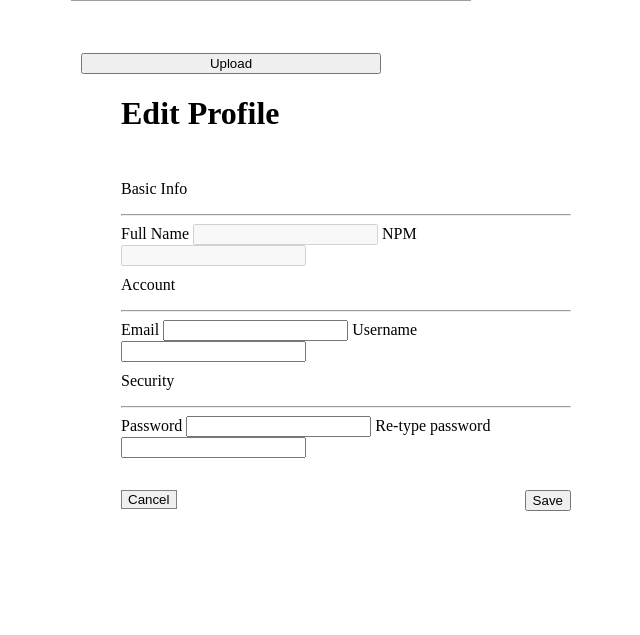
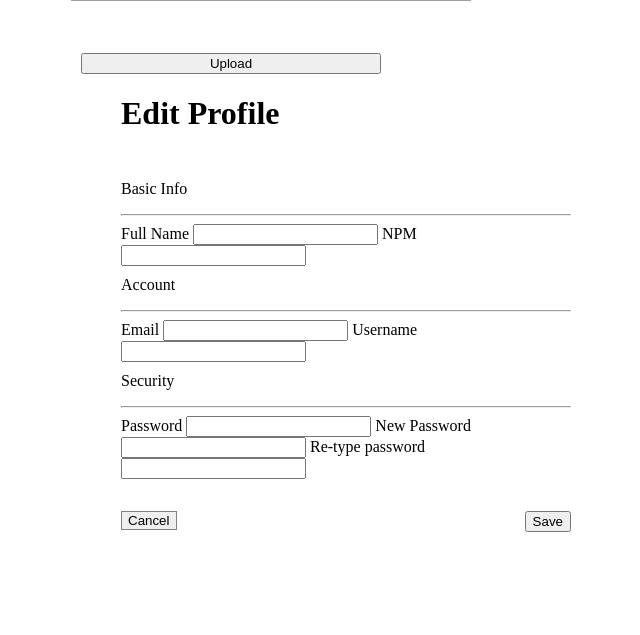
Before and after one commit to ahmadf20/ruangkelas, a CodeIgniter app: the page made by application/views/edit_profile.php in a window 1280 px wide. Shown: the part 476-1111 px from the top of the page, without its empty margins (57-697 px from the left). Before the commit the page ends 987 px from the top, so only its background shows below. Run offline with CodeIgniter, Linux system fonts and the light colour scheme; data that the repository does not hold is empty; grey boxes are pictures that could not be loaded.

Commit message:
Edit profile (username, email, password)

```diff
--- a/application/views/edit_profile.php
+++ b/application/views/edit_profile.php
@@ -15,18 +15,18 @@
         </div>
         <div class="col">
             <div style="padding-left: 50px;">
-                <div class="" style="max-width: 450px;">
-                    <form action="<?php echo base_url('EditProfile') ?>" method="post" enctype="multipart/form-data">
-                        <h1 style=" margin-bottom: 3rem;" class="text-primary">Edit Profile </h3>
+                    <div class="" style="max-width: 450px;">
+                            <form action="<?php echo base_url('EditProfile/save_password') ?>" method="post" enctype="multipart/form-data">
+                            <h1 style=" margin-bottom: 3rem;" class="text-primary">Edit Profile </h3>
 
                             <p style="margin-top: 10px;">Basic Info</p>
                             <hr>
                             <label for="name" class="text-primary">Full Name</label>
-                            <input type="text" name="name" id="name" value="<?php echo $user['name'] ?>" disabled>
+                            <input type="text"  name="name" id="name" value="<?php echo $user['name'] ?>" readonly="readonly">
                             <small style="color: red"><?php echo form_error('name'); ?></small>
 
                             <label for="npm" class="text-primary">NPM</label>
-                            <input type="text" name="npm" id="npm" value="<?php echo $user['user_id'] ?>" disabled>
+                            <input type="text" name="npm" id="npm" value="<?php echo $user['user_id'] ?>" readonly="readnly">
                             <small style="color: red"><?php echo form_error('npm'); ?></small>
 
                             <p style="margin-top: 10px;">Account</p>
@@ -43,12 +43,16 @@
                             <p style="margin-top: 10px;">Security</p>
                             <hr>
 
-                            <label for="password" class="text-primary">Password</label>
-                            <input type="password" name="password" id="password" value="<?php echo set_value('password') ?>">
+                            <label for="passLama" class="text-primary">Password</label>
+                            <input type="password" name="passLama" id="passLama" value="<?php echo set_value('passLama') ?>">
                             <small style="color: red"><?php echo form_error('password'); ?></small>
 
-                            <label for="re-password" class="text-primary">Re-type password</label>
-                            <input type="password" name="re-password" id="re-password" value="<?php echo set_value('re-password') ?>">
+                            <label for="passBaru" class="text-primary">New Password</label>
+                            <input type="password" name="passBaru" id="passBaru" value="<?php echo set_value('passBaru') ?>">
+                            <small style="color: red"><?php echo form_error('password'); ?></small>
+
+                            <label for="passKonf" class="text-primary">Re-type password</label>
+                            <input type="password" name="passKonf" id="passKonf" value="<?php echo set_value('passKonf') ?>">
                             <small style="color: red"><?php echo form_error('re-password'); ?></small>
 
                             <div class="row" style="padding-top: 2rem;">
--- a/assets/css/Style.css
+++ b/assets/css/Style.css
@@ -753,7 +753,7 @@ label {
    display: none;
 }
 
-input:disabled {
+.readonly{
   background-color: rgb(149, 149, 149);
 
 }
```
Also changed, not shown: application/controllers/EditProfile.php (+52 -0 lines), application/models/User_model.php (+21 -0 lines).
